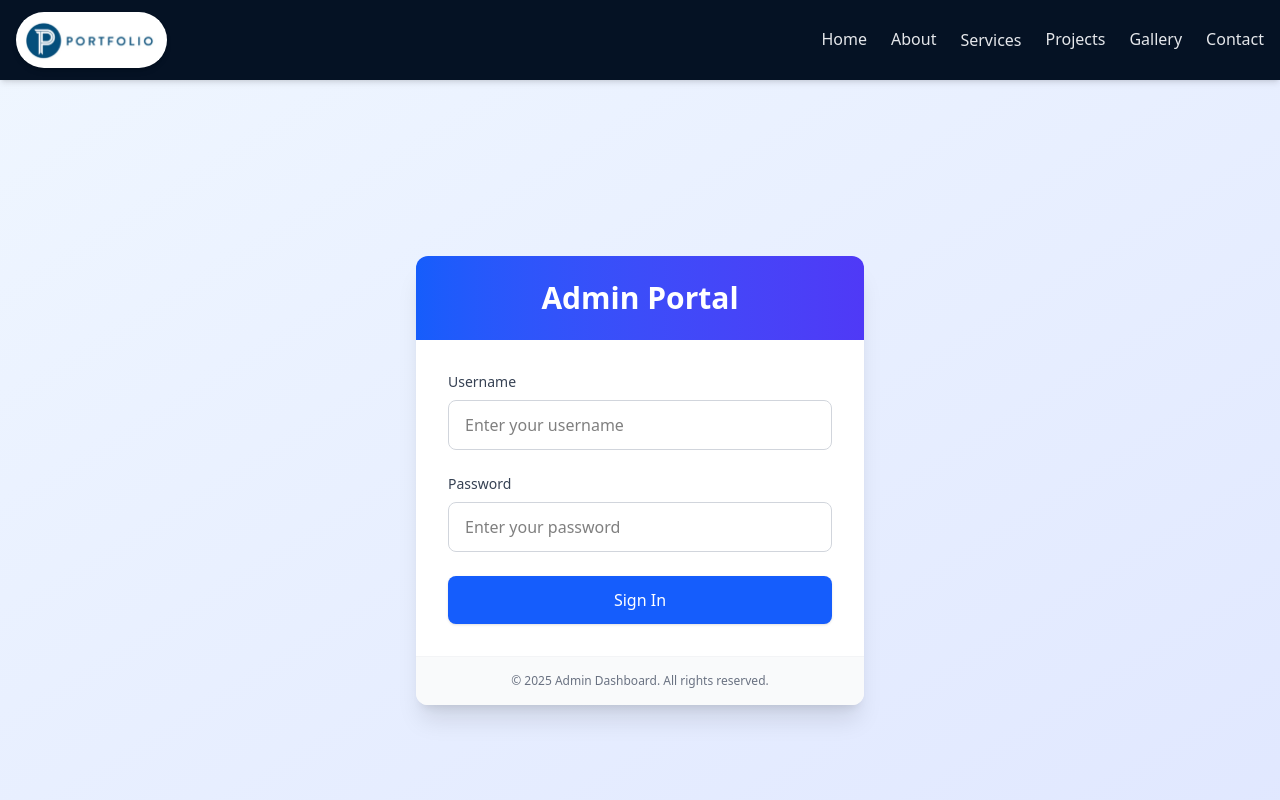
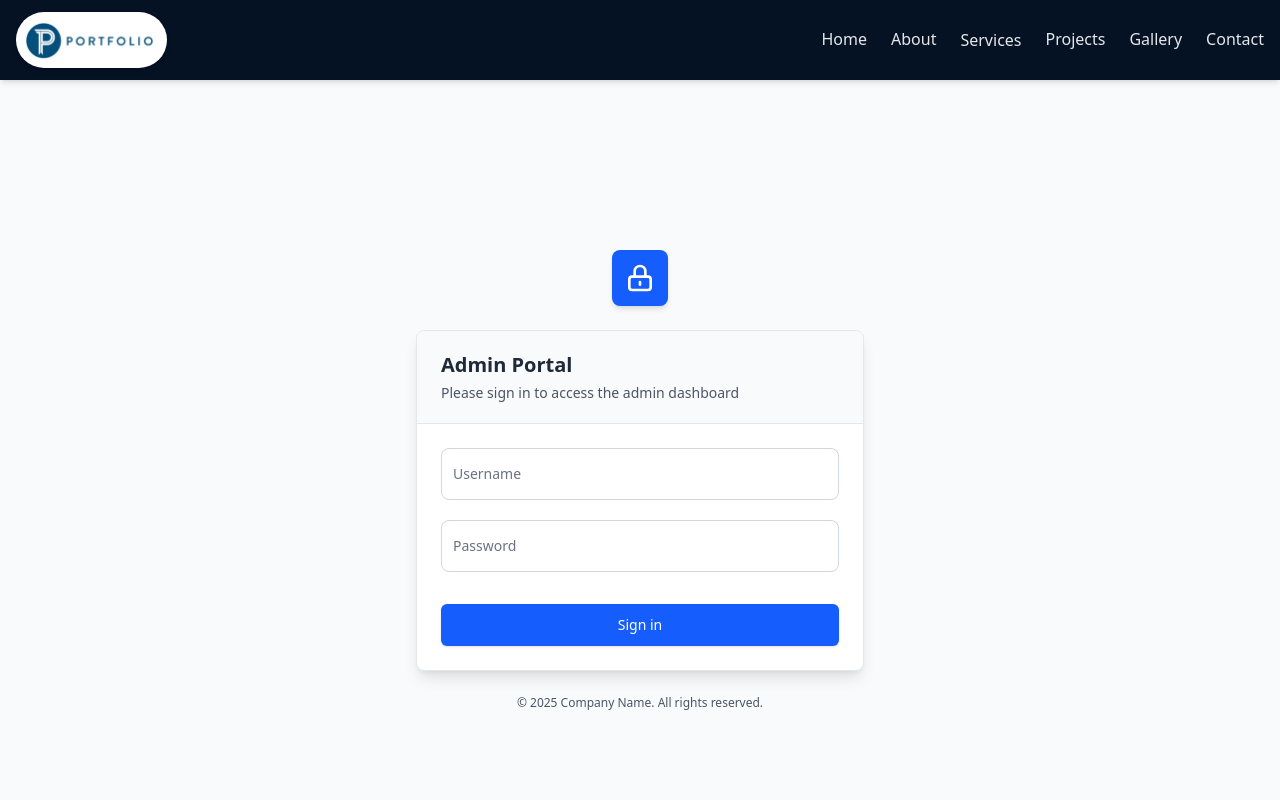
Before and after one commit to Abhay0410/portfolio, a React (Vite) app in the folder client/: page /admin in a window 1280 px wide. Shown: the top 800 px of the page. Built offline with nearby package versions, Linux system fonts and the light colour scheme.

Commit message:
login design

```diff
--- a/client/src/pages/AdminLogin.jsx
+++ b/client/src/pages/AdminLogin.jsx
@@ -13,7 +13,7 @@ const AdminLogin = () => {
   };
 
   const handleLogin = async (e) => {
-    e.preventDefault(); // Prevent page reload
+    e.preventDefault();
     setMessage("");
     setIsLoading(true);
 
@@ -22,7 +22,7 @@ const AdminLogin = () => {
       if (res.data.token) {
         localStorage.setItem("token", res.data.token);
         setMessage("✅ Login successful!");
-        navigate("/adashboard"); // Redirect to admin dashboard
+        navigate("/adashboard");
       } else {
         throw new Error("Invalid response from server");
       }
@@ -34,70 +34,92 @@ const AdminLogin = () => {
   };
 
   return (
-    <div className="min-h-screen flex items-center justify-center bg-gradient-to-br from-blue-50 to-indigo-100 p-4">
-      <div className="w-full max-w-md bg-white rounded-xl shadow-xl overflow-hidden transition-all hover:shadow-2xl">
-        <div className="bg-gradient-to-r from-blue-600 to-indigo-600 p-6 text-center">
-          <h2 className="text-3xl font-bold text-white">Admin Portal</h2>
+    <div className="min-h-screen flex items-center justify-center bg-gray-50 p-4">
+      <div className="w-full max-w-md">
+        {/* Company/Product Logo */}
+        <div className="flex justify-center mb-6">
+          <div className="bg-blue-600 text-white p-3 rounded-lg shadow-md">
+            <svg xmlns="http://www.w3.org/2000/svg" className="h-8 w-8" fill="none" viewBox="0 0 24 24" stroke="currentColor">
+              <path strokeLinecap="round" strokeLinejoin="round" strokeWidth={2} d="M12 15v2m-6 4h12a2 2 0 002-2v-6a2 2 0 00-2-2H6a2 2 0 00-2 2v6a2 2 0 002 2zm10-10V7a4 4 0 00-8 0v4h8z" />
+            </svg>
+          </div>
         </div>
 
-        <form onSubmit={handleLogin} className="p-8 space-y-6">
-          <div>
-            <label htmlFor="username" className="text-sm font-medium text-gray-700 block mb-2">Username</label>
+        <div className="bg-white rounded-lg shadow-lg overflow-hidden border border-gray-200">
+          <div className="px-6 py-5 border-b border-gray-200 bg-gray-50">
+            <h2 className="text-xl font-semibold text-gray-800">Admin Portal</h2>
+            <p className="text-sm text-gray-600 mt-1">Please sign in to access the admin dashboard</p>
+          </div>
+
+          <form onSubmit={handleLogin} className="p-6 space-y-5">
+            <div className="relative">
               <input
                 type="text"
                 id="username"
                 name="username"
-              placeholder="Enter your username"
                 value={form.username}
                 onChange={handleChange}
-              className="w-full px-4 py-3 border border-gray-300 rounded-lg focus:ring-2 focus:ring-blue-500"
+                className="block px-2.5 pb-2.5 pt-4 w-full text-gray-900 bg-transparent rounded-lg border border-gray-300 appearance-none focus:outline-none focus:ring-0 focus:border-blue-600 peer"
+                placeholder=" "
                 required
               />
+              <label
+                htmlFor="username"
+                className="absolute text-sm text-gray-500 duration-300 transform -translate-y-4 scale-75 top-2 z-10 origin-[0] bg-white px-2 peer-focus:px-2 peer-focus:text-blue-600 peer-placeholder-shown:scale-100 peer-placeholder-shown:-translate-y-1/2 peer-placeholder-shown:top-1/2 peer-focus:top-2 peer-focus:scale-75 peer-focus:-translate-y-4 left-1"
+              >
+                Username
+              </label>
             </div>
 
-          <div>
-            <label htmlFor="password" className="text-sm font-medium text-gray-700 block mb-2">Password</label>
+            <div className="relative">
               <input
                 type="password"
                 id="password"
                 name="password"
-              placeholder="Enter your password"
                 value={form.password}
                 onChange={handleChange}
-              className="w-full px-4 py-3 border border-gray-300 rounded-lg focus:ring-2 focus:ring-blue-500"
+                className="block px-2.5 pb-2.5 pt-4 w-full text-gray-900 bg-transparent rounded-lg border border-gray-300 appearance-none focus:outline-none focus:ring-0 focus:border-blue-600 peer"
+                placeholder=" "
                 required
               />
+              <label
+                htmlFor="password"
+                className="absolute text-sm text-gray-500 duration-300 transform -translate-y-4 scale-75 top-2 z-10 origin-[0] bg-white px-2 peer-focus:px-2 peer-focus:text-blue-600 peer-placeholder-shown:scale-100 peer-placeholder-shown:-translate-y-1/2 peer-placeholder-shown:top-1/2 peer-focus:top-2 peer-focus:scale-75 peer-focus:-translate-y-4 left-1"
+              >
+                Password
+              </label>
             </div>
 
             <button
               type="submit"
               disabled={isLoading}
-            className={`w-full flex justify-center items-center py-3 px-4 rounded-lg shadow-sm text-white font-medium transition ${
-              isLoading ? "bg-blue-400 cursor-not-allowed" : "bg-blue-600 hover:bg-blue-700"
+              className={`w-full flex justify-center items-center py-2.5 px-4 border border-transparent rounded-md shadow-sm text-sm font-medium text-white bg-blue-600 mt-8 ${
+                isLoading ? "opacity-70 cursor-not-allowed" : "hover:bg-blue-700 focus:outline-none focus:ring-2 focus:ring-offset-2 focus:ring-blue-500"
               }`}
             >
               {isLoading ? (
                 <>
-                <svg className="animate-spin -ml-1 mr-2 h-5 w-5 text-white" xmlns="http://www.w3.org/2000/svg" fill="none" viewBox="0 0 24 24">
+                  <svg className="animate-spin -ml-1 mr-2 h-4 w-4 text-white" xmlns="http://www.w3.org/2000/svg" fill="none" viewBox="0 0 24 24">
                     <circle className="opacity-25" cx="12" cy="12" r="10" stroke="currentColor" strokeWidth="4"></circle>
                     <path className="opacity-75" fill="currentColor" d="M4 12a8 8 0 018-8V0C5.373 0 0 5.373 0 12h4zm2 5.291A7.962 7.962 0 014 12H0c0 3.042 1.135 5.824 3 7.938l3-2.647z"></path>
                   </svg>
-                Processing...
+                  Signing in...
                 </>
-            ) : "Sign In"}
+              ) : "Sign in"}
             </button>
 
             {message && (
-            <div className={`mt-6 p-4 rounded-lg text-center ${
+              <div className={`p-3 rounded-md text-sm ${
                 message.includes("✅") ? "bg-green-50 text-green-800 border border-green-200" : "bg-red-50 text-red-800 border border-red-200"
               }`}>
                 {message}
               </div>
             )}
           </form>
+        </div>
 
-        <div className="px-8 py-4 bg-gray-50 border-t border-gray-100 text-center">
-          <p className="text-xs text-gray-500">&copy; {new Date().getFullYear()} Admin Dashboard. All rights reserved.</p>
+        <div className="mt-6 text-center">
+          <p className="text-xs text-gray-600">&copy; {new Date().getFullYear()} Company Name. All rights reserved.</p>
         </div>
       </div>
     </div>
```
Lines whose indentation alone changed are shown as unchanged.
